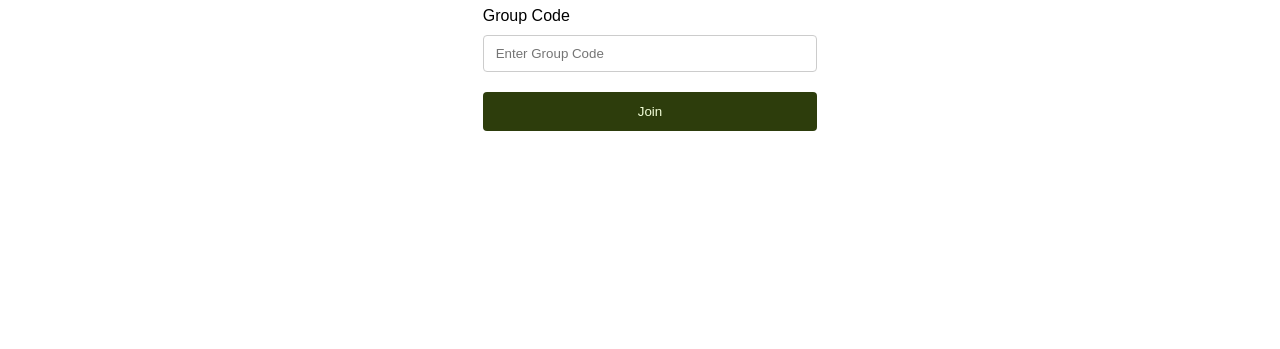
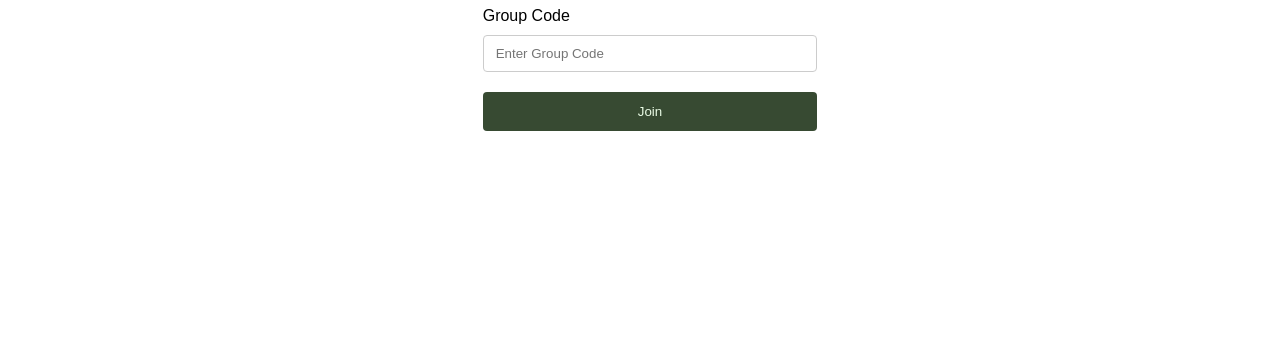
Before and after one commit to wongbernice/newsletter, a plain HTML site: page create_join.html in a window 1280 px wide. Shown: the part 451-800 px from the top of the page. Drawn offline with Linux system fonts and the light colour scheme; a web font is replaced by a local one.

Commit message:
Updated website colors

```diff
--- a/create_join.html
+++ b/create_join.html
@@ -24,7 +24,6 @@
 		</ul>
 		<ul class="nav-right">
 			<li ><a href="dash.html" id="my-groups-link">My Groups</a></li>
-			<li><a href="#" id="new-post-link">New Post</a></li>
 			<li><a href="dash.html" id="logout-link">Log out</a></li>
 		</ul>
 	</div>
--- a/styles.css
+++ b/styles.css
@@ -62,7 +62,7 @@ h1{
 	color: var(--text-color-light);
 }
 .navbar a:hover{
-	color: var(--accent-color-darker);
+	color: var(--accent-color-dark);
 }
 .navbar a:active{
 	color: var(--text-color-light);
@@ -276,13 +276,13 @@ body a:active {
 :root{
     /*main colors*/
     --bg-color: #f1dde7;
-    --text-color: #182400;
-	--text-color-light: #f3ffd9;
+    --text-color: #222e1f;
+	--text-color-light: #eafce6;
 
     /*accent colors*/
-	--accent-color-light: #dcf5a9;
-    --accent-color-dark: #cbe595;
-	--accent-color-darker: #6e8a36;
-	--accent-color-darker2: #445917;
-    --accent-color-darkest: #2d3d0c;
+	--accent-color-light: #d6f2d5;
+    --accent-color-dark: #83b078;
+	--accent-color-darker: #678a5e;
+	--accent-color-darker2: #506949;
+    --accent-color-darkest: #374a32;
 }
```
Also changed, not shown: dash.html (+4 -5 lines), group_page.html (+4 -5 lines).
